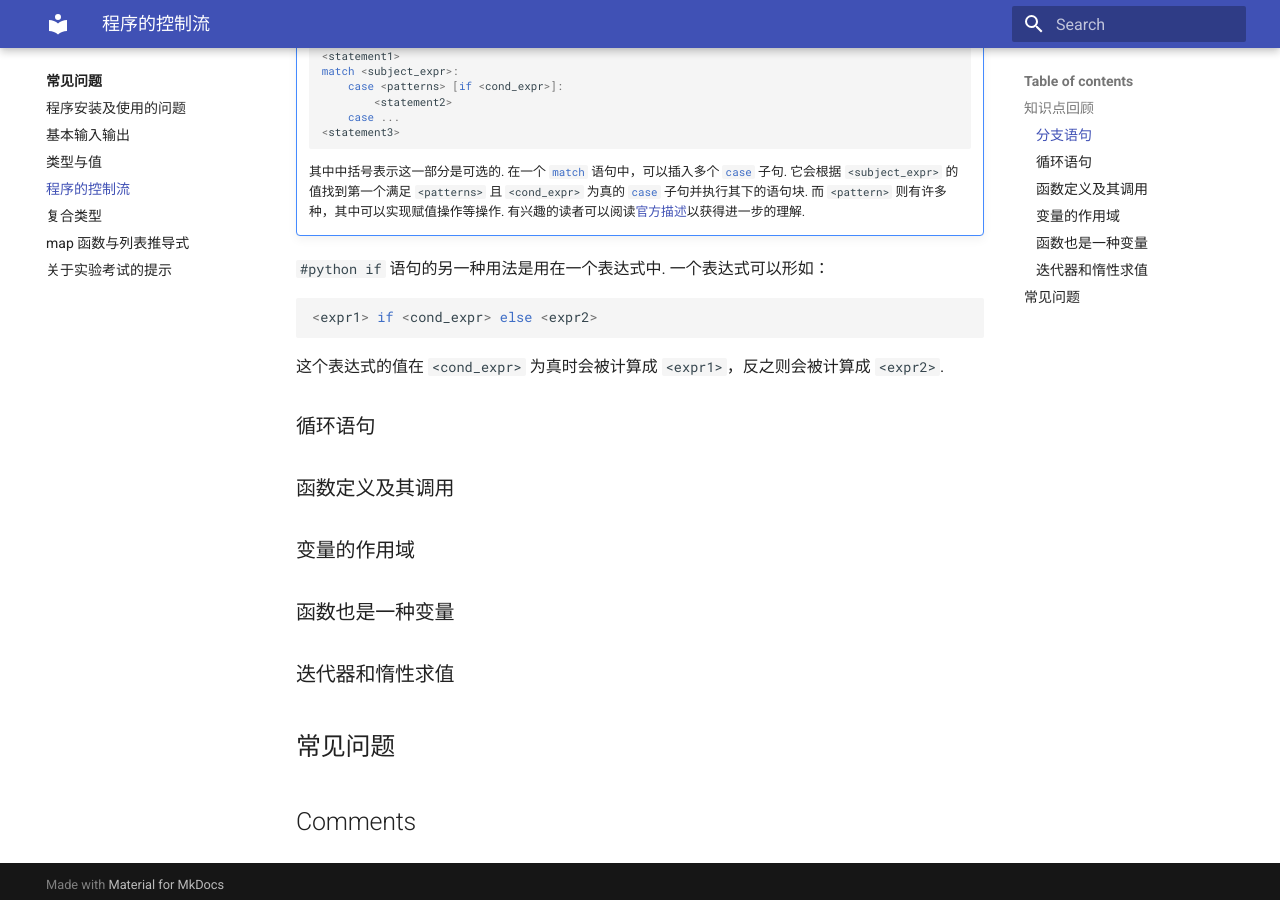
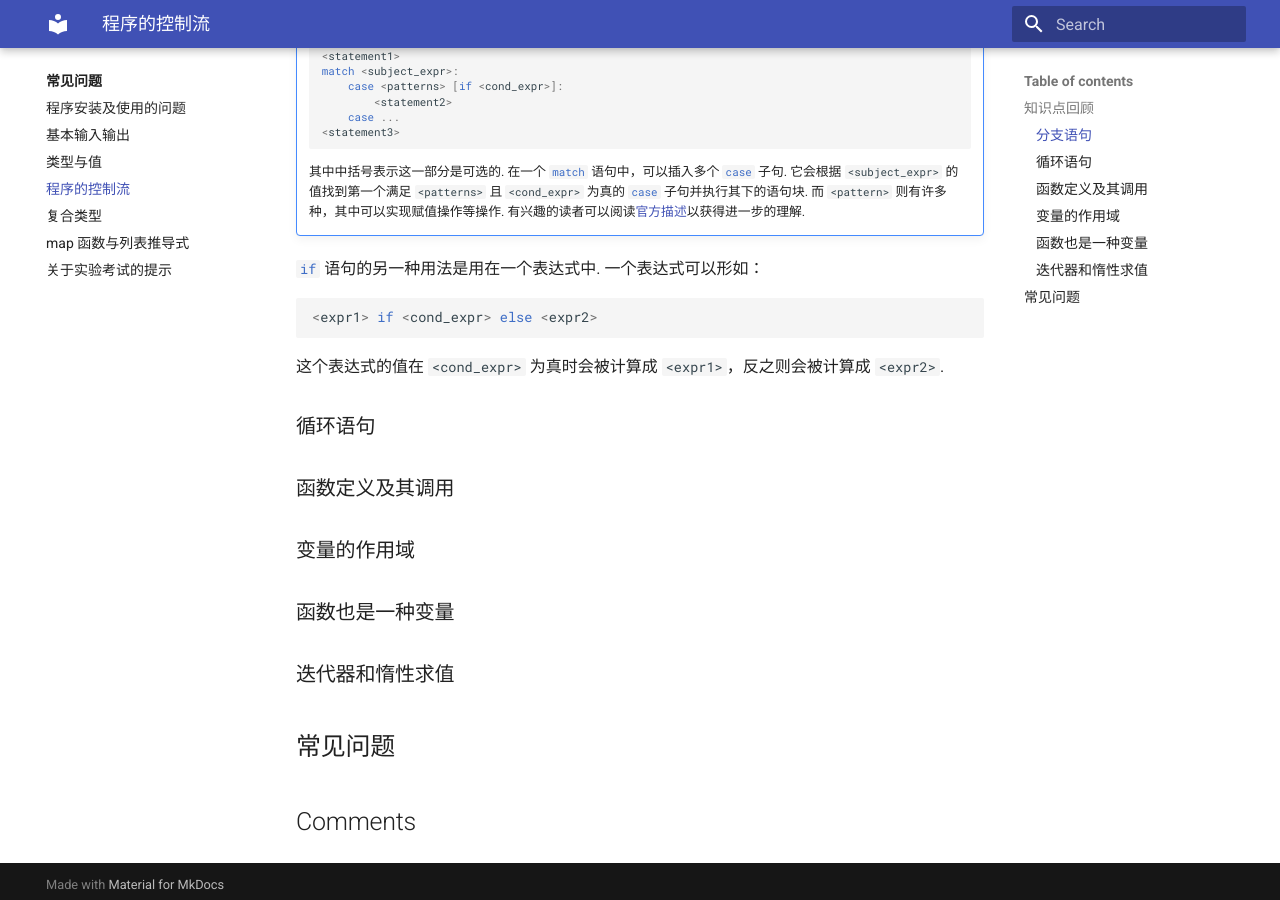
Before and after one commit to FrightenedFoxCN/python2024aw, an MkDocs documentation site: the page built from docs/faq/control_flow.md, in a window 1280 px wide and 900 px high, scrolled down 3149 px. Built offline with MkDocs 1.6.1 and Material for MkDocs 9.7.7, drawn with Linux system fonts in a browser that asks for light colours; comment, search, counter and statistics services are not loaded.

Commit message:
minor: Fix some typos

````diff
--- a/docs/faq/control_flow.md
+++ b/docs/faq/control_flow.md
@@ -123,7 +123,7 @@ else:
 
     其中中括号表示这一部分是可选的. 在一个 `#!python match` 语句中，可以插入多个 `#!python case` 子句. 它会根据 `<subject_expr>` 的值找到第一个满足 `<patterns>` 且 `<cond_expr>` 为真的 `#!python case` 子句并执行其下的语句块. 而 `<pattern>` 则有许多种，其中可以实现赋值操作等操作. 有兴趣的读者可以阅读[官方描述](https://docs.python.org/3/reference/compound_stmts.html#patterns)以获得进一步的理解.
 
-`#python if` 语句的另一种用法是用在一个表达式中. 一个表达式可以形如：
+`#!python if` 语句的另一种用法是用在一个表达式中. 一个表达式可以形如：
 
 ```python
 <expr1> if <cond_expr> else <expr2>
````
